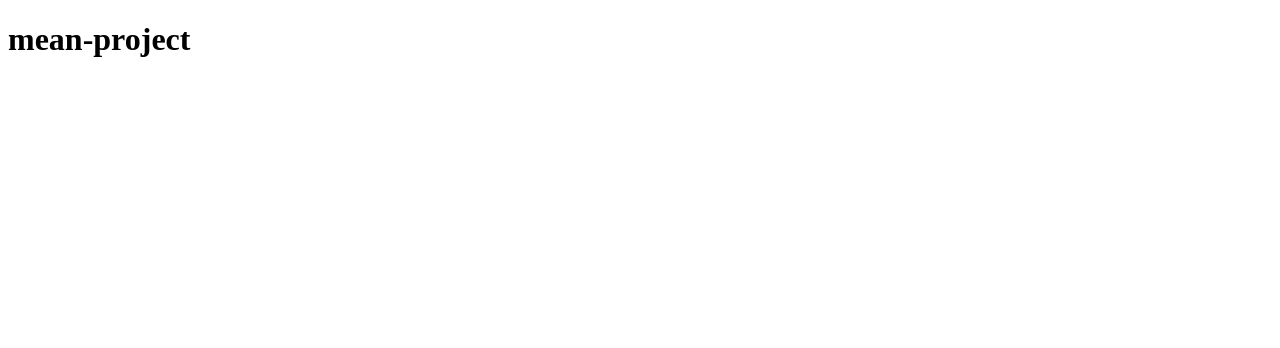
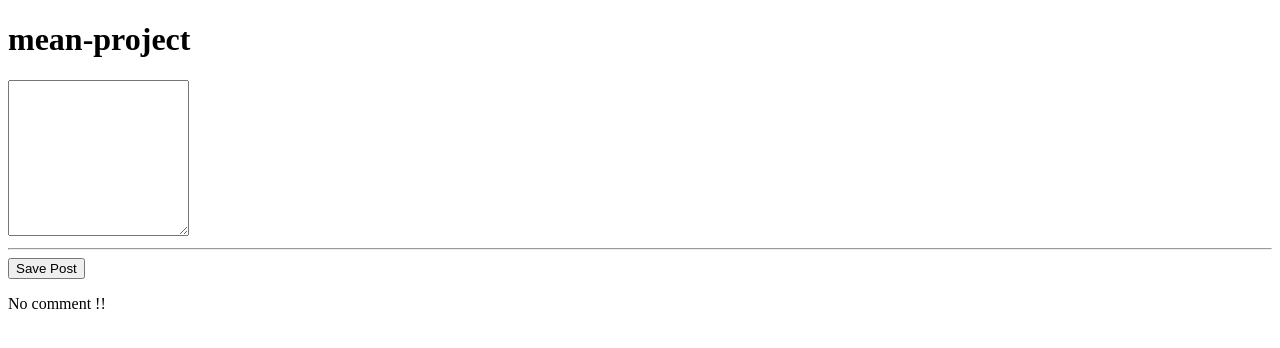
Before and after one commit to hamza-webdev/angular-crud, an Angular app: page / in a window 1280 px wide. Shown: the top 348 px of the page. Built offline with nearby package versions, Linux system fonts and the light colour scheme.

Commit message:
commit 2

```diff
--- a/src/app/app.component.html
+++ b/src/app/app.component.html
@@ -1,4 +1,9 @@
-
 <h1>{{title}}</h1>
 
+<app-post-create></app-post-create>
+
+
+
+
+
 <router-outlet></router-outlet>
--- a/src/app/app.module.ts
+++ b/src/app/app.module.ts
@@ -4,6 +4,7 @@ import { NgModule } from '@angular/core';
 import { AppRoutingModule } from './app-routing.module';
 import { AppComponent } from './app.component';
 import { PostCreateComponent } from './posts/post-create/post-create.component';
+import {FormsModule} from '@angular/forms';
 
 @NgModule({
   declarations: [
@@ -12,7 +13,8 @@ import { PostCreateComponent } from './posts/post-create/post-create.component';
   ],
   imports: [
     BrowserModule,
-    AppRoutingModule
+    AppRoutingModule,
+    FormsModule
   ],
   providers: [],
   bootstrap: [AppComponent]
--- a/src/app/posts/post-create/post-create.component.html
+++ b/src/app/posts/post-create/post-create.component.html
@@ -1 +1,4 @@
-<p>post-create works!</p>
+<textarea rows="10" [(ngModel)]="entredValue" ></textarea>
+<hr>
+<button (click)="onAddPost()" >Save Post</button>
+<p>{{newPost}}</p>
--- a/src/app/posts/post-create/post-create.component.ts
+++ b/src/app/posts/post-create/post-create.component.ts
@@ -7,6 +7,13 @@ import { Component, OnInit } from '@angular/core';
 })
 export class PostCreateComponent implements OnInit {
 
+  newPost = 'No comment !! ';
+  entredValue = '';
+  onAddPost() {
+    this.newPost = this.entredValue;
+    // this.postInput = postInput.valid;
+  }
+
   constructor() { }
 
   ngOnInit(): void {
```
